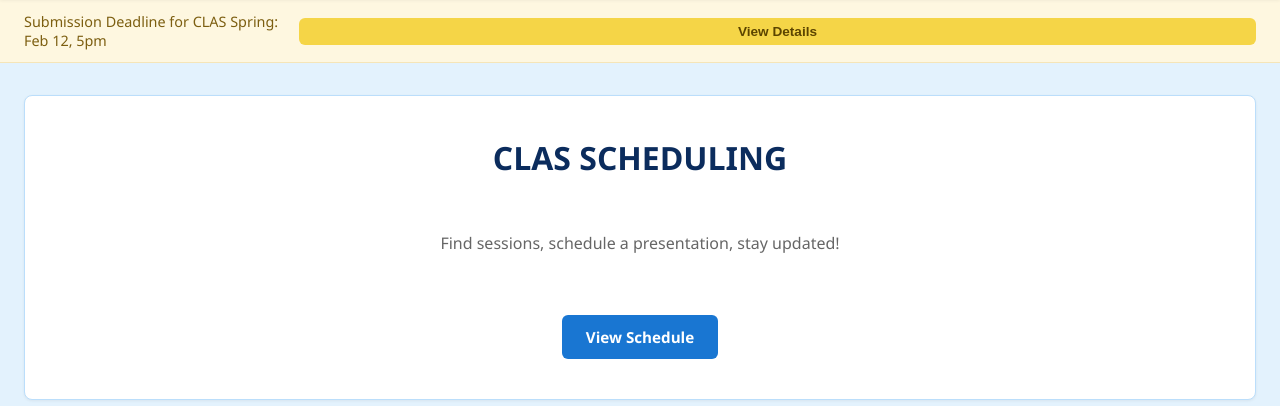
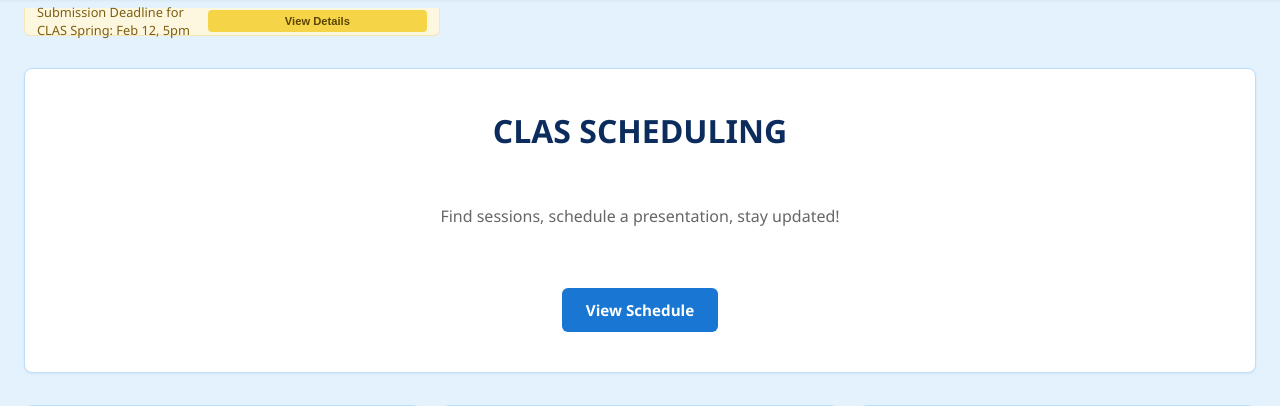
Before and after one commit to NotSMX/Group-Sprint-3-Flask-App, a Flask app: page / in a window 1280 px wide. Shown: the part 56-462 px from the top of the page. Run offline with Flask 3, Linux system fonts and the light colour scheme.

```diff
--- a/static/style.css
+++ b/static/style.css
@@ -82,43 +82,51 @@ body {
 }
 
 .announcement {
-  display: flex;
+  display: inline-flex;
   align-items: center;
-  justify-content: space-between;
-  gap: 12px;
-  padding: 12px 24px;
+  gap: 6px;
+  padding: 4px 12px;
   background: #fef7e0;
   color: #7c5e10;
   font-weight: 500;
   border-bottom: 1px solid #f5e5b8;
-  font-size: .9rem
+  font-size: .8rem;
+  height: 28px;
+  max-width: fit-content;
+  margin: 0 24px;
+  border-radius: 0 0 6px 6px;
+  border-left: 1px solid #f5e5b8;
+  border-right: 1px solid #f5e5b8
 }
 
 .announcement-content {
   display: flex;
   align-items: center;
-  gap: 8px
+  gap: 6px;
+  white-space: nowrap
 }
 
 .badge {
   border: 0;
-  padding: 3px 10px;
-  border-radius: 4px;
+  padding: 2px 6px;
+  border-radius: 3px;
   background: #f5d547;
   color: #5c4500;
   font-weight: 600;
-  font-size: .85rem
+  font-size: .7rem
 }
 
 .announcement button {
-  padding: 6px 14px;
-  border-radius: 6px;
+  padding: 3px 8px;
+  border-radius: 4px;
   background: #f5d547;
   color: #5c4500;
   border: none;
   font-weight: 600;
   cursor: pointer;
-  font-size: .85rem
+  font-size: .7rem;
+  white-space: nowrap;
+  height: 22px
 }
 
 .shell {
@@ -581,6 +589,18 @@ footer a {
   .settings-split {
     grid-template-columns: 1fr
   }
+
+  .announcement {
+    flex-direction: column;
+    align-items: flex-start;
+    padding: 8px 16px;
+    gap: 8px
+  }
+
+  .announcement button {
+    width: 100%;
+    margin-top: 4px
+  }
 }
 
 @media(min-width:1500px) {
@@ -608,6 +628,7 @@ footer a {
 .schedule-title-block h1 {
   margin: 0;
   font-size: 26px;
+  color: var(--ink);
 }
 
 .schedule-title-block p {
@@ -637,6 +658,8 @@ footer a {
   border-radius: 6px;
   border: 1px solid #d0d7de;
   font-size: 13px;
+  background: #fff;
+  color: var(--ink);
 }
 
 .schedule-grid {
@@ -661,6 +684,7 @@ footer a {
   background: #dcfce7;
   color: #166534;
   margin-bottom: 4px;
+  font-weight: 600;
 }
 
 .session-tag-closed {
@@ -676,6 +700,8 @@ footer a {
 .session-title {
   margin: 0 0 2px;
   font-size: 15px;
+  color: var(--ink);
+  font-weight: 600;
 }
 
 .session-meta {
```
Also changed, not shown: instance/clas_app.db (deleted).
